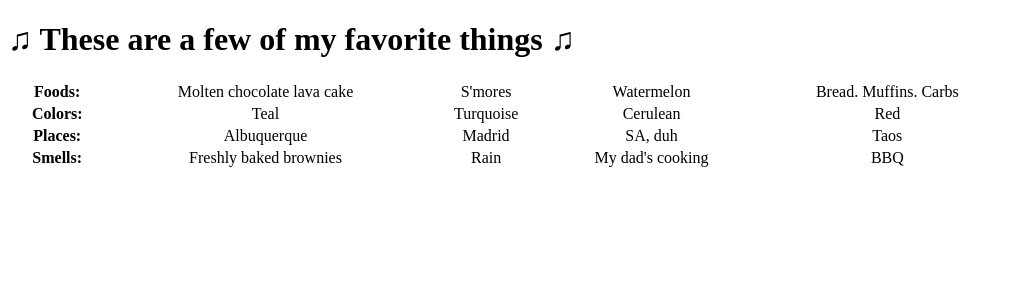
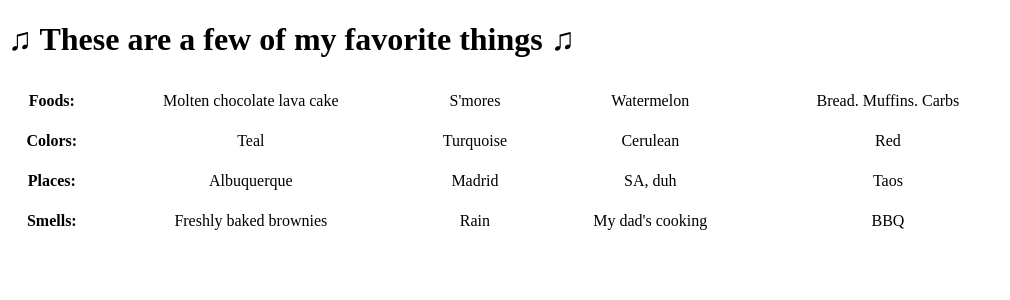
Before and after one commit to jenniwhite6/Codeup_Web_Exercises, a PHP site: page /my-favorite-things.php in a window 1280 px wide. Shown: the top 300 px of the page, without its empty margins (0-1010 px from the left). Run offline with PHP 8.4, Linux system fonts and the light colour scheme.

Commit message:
Small changes to My Fave Things

```diff
--- a/public/my-favorite-things.php
+++ b/public/my-favorite-things.php
@@ -33,12 +33,24 @@ $favorites = [
 <html>
 <head>
 	<title>Fave things</title>
+
+	<style>
+		table {
+			width: 80%;
+			text-align: center;
+		}
+
+		td {
+			padding: 10px;
+		}
+	</style>
+
 </head>
 <body>
 
 	<h1>&#9835; These are a few of my favorite things &#9835;</h1>
 
-	<table style="width:80%; text-align: center">
+	<table>
 
 		<?php foreach ($favorites as $category => $item): ?>
 			<tr>
@@ -59,6 +71,7 @@ $favorites = [
 				</td>
 			</tr>
 		<?php endforeach; ?>
+
 	</table>
 
 </body>
```
